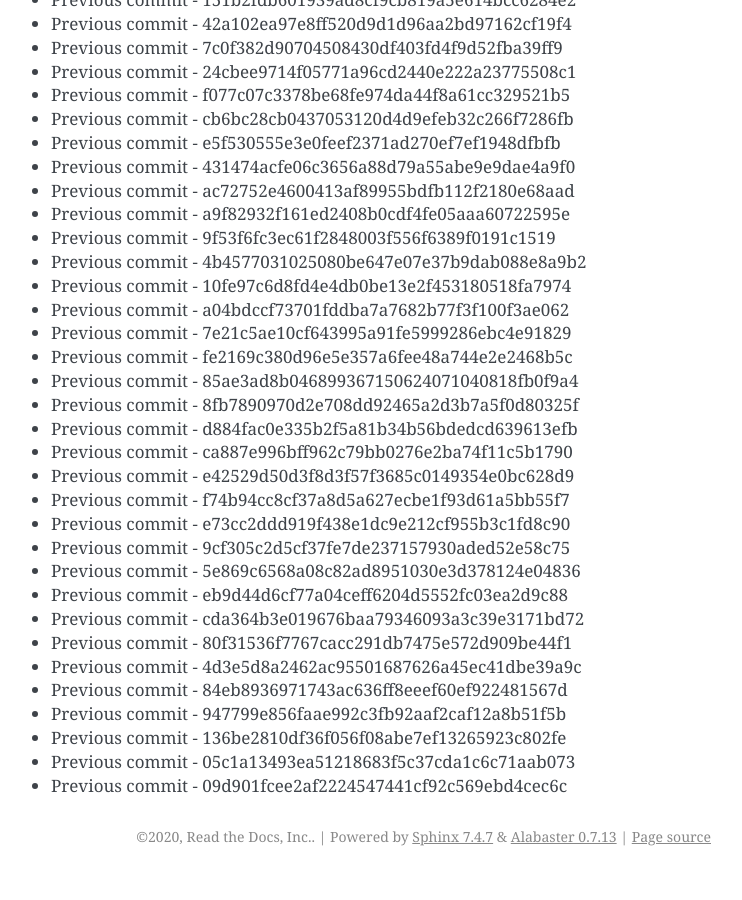
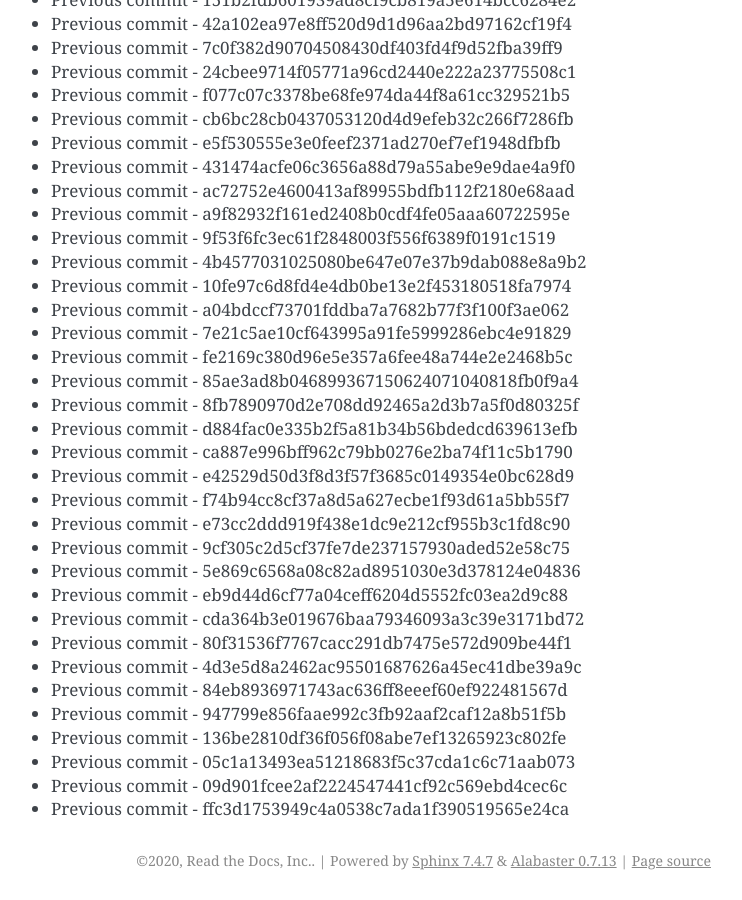
Before and after one commit to readthedocs/rtd-git-stresstest, a Sphinx documentation site: the page built from docs/updates.rst, in a window 1280 px wide and 900 px high, scrolled down 7485 px. Shown: the whole window, without its empty margins (399-1141 px from the left). Built offline with Sphinx 7.4.7, drawn with Linux system fonts in a browser that asks for light colours; before the commit the page ends 8361 px from its top, so only the background shows below that.

Commit message:
Generating commit from previous: ffc3d1753949c4a0538c7ada1f390519565e24ca

```diff
--- a/docs/updates.rst
+++ b/docs/updates.rst
@@ -346,3 +346,4 @@ It can be tested for any performance characteristics.
 * Previous commit - 136be2810df36f056f08abe7ef13265923c802fe
 * Previous commit - 05c1a13493ea51218683f5c37cda1c6c71aab073
 * Previous commit - 09d901fcee2af2224547441cf92c569ebd4cec6c
+* Previous commit - ffc3d1753949c4a0538c7ada1f390519565e24ca
```
